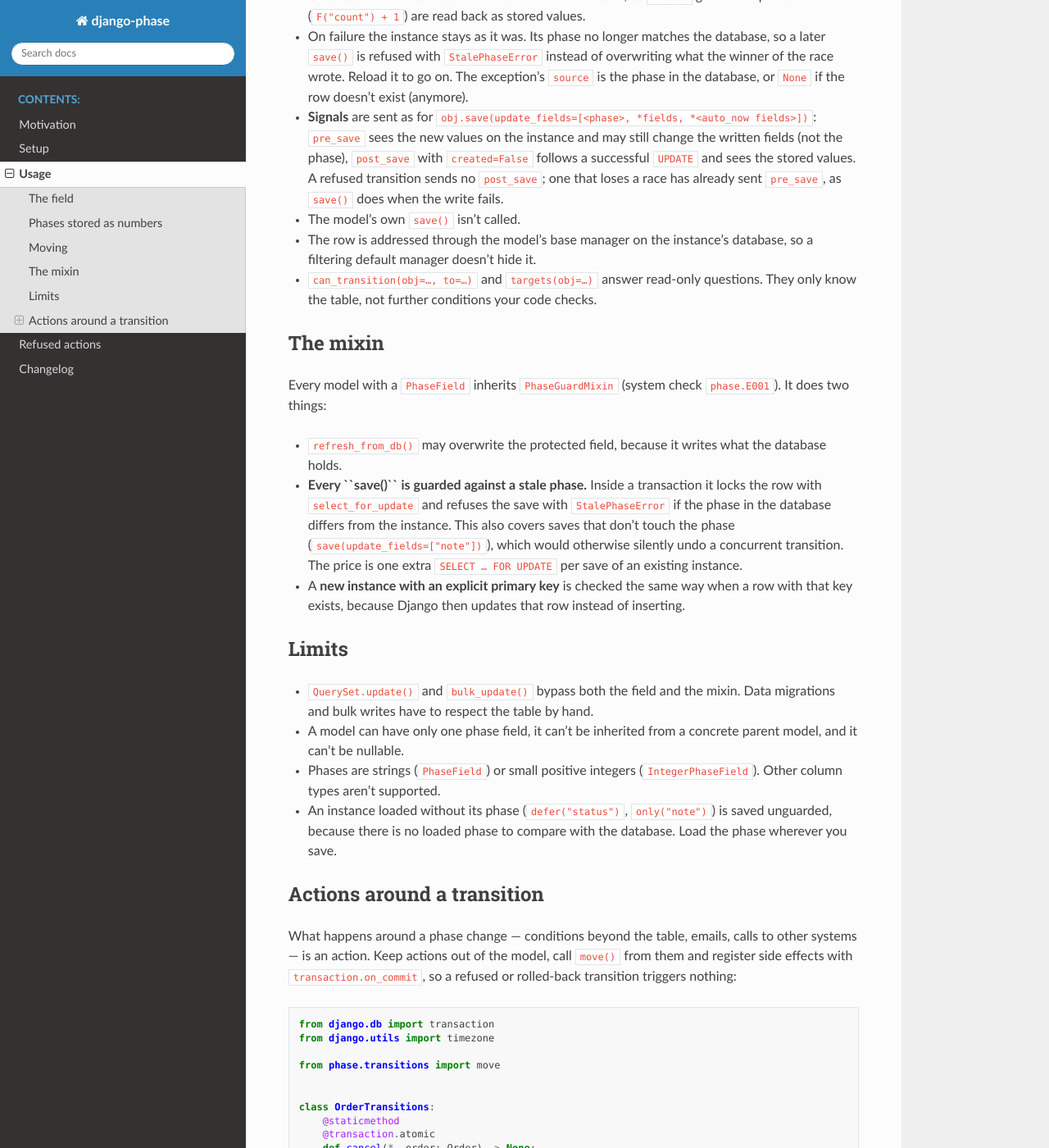
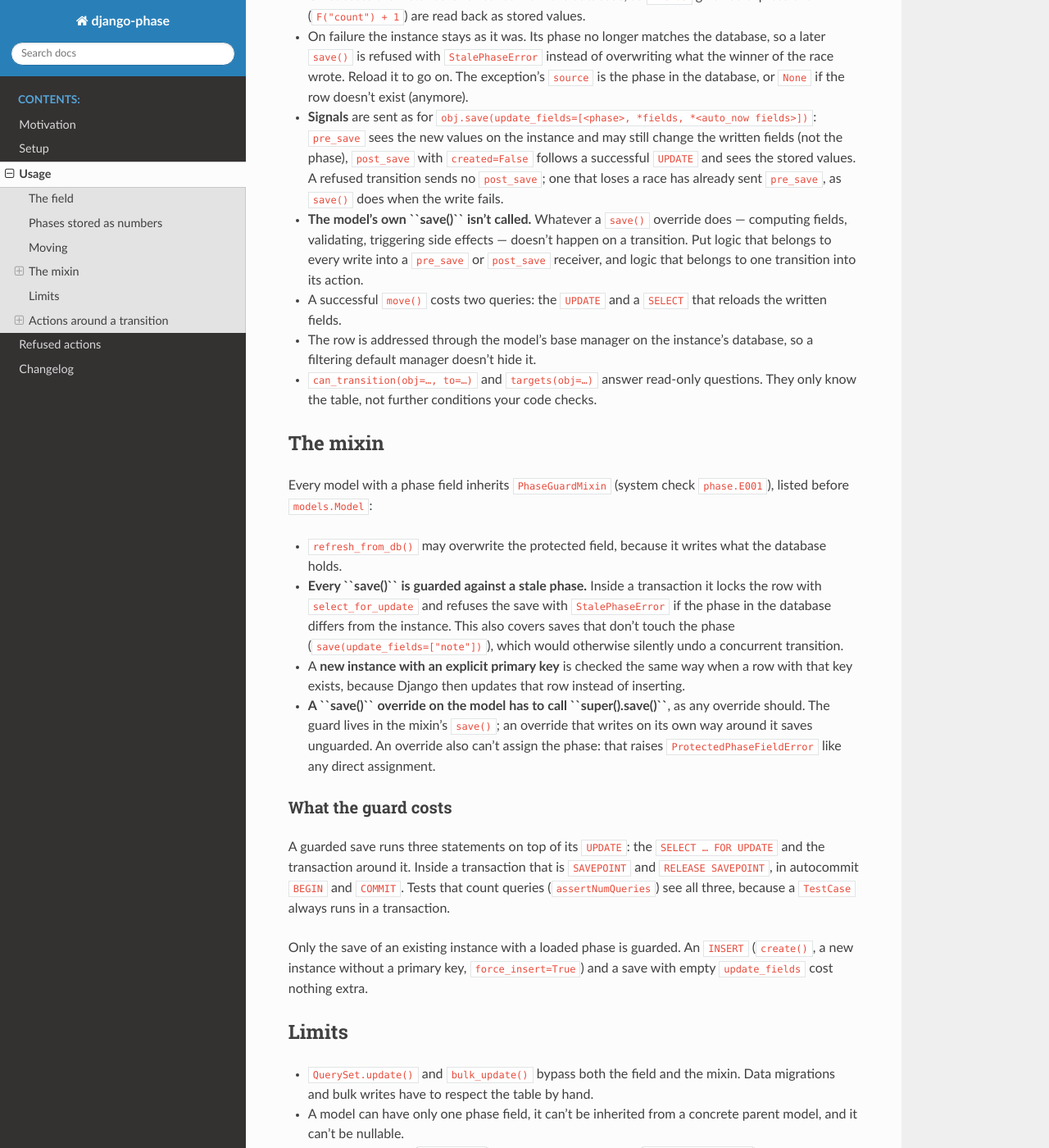
Before and after one commit to beyonder-deutschland/django-phase, a Sphinx documentation site: the page built from docs/features/usage.md, in a window 1280 px wide and 1400 px high, scrolled down 2293 px. Shown: the whole window at 82% size. Built offline with Sphinx 7.4.7 and the Read the Docs theme 3.1.0, drawn with Linux system fonts in a browser that asks for light colours.

Commit message:
Document save() overrides and the query cost of the guard and of move()
Co-Authored-By: Claude Fable 5.2 <noreply@anthropic.com>

```diff
--- a/docs/features/usage.md
+++ b/docs/features/usage.md
@@ -105,7 +105,10 @@ move(obj=order, to=Order.Status.PAID, paid_at=timezone.now())
   values on the instance and may still change the written fields (not the phase), `post_save` with `created=False`
   follows a successful `UPDATE` and sees the stored values. A refused transition sends no `post_save`; one that loses a
   race has already sent `pre_save`, as `save()` does when the write fails.
-* The model's own `save()` isn't called.
+* **The model's own `save()` isn't called.** Whatever a `save()` override does — computing fields, validating,
+  triggering side effects — doesn't happen on a transition. Put logic that belongs to every write into a `pre_save` or
+  `post_save` receiver, and logic that belongs to one transition into its action.
+* A successful `move()` costs two queries: the `UPDATE` and a `SELECT` that reloads the written fields.
 * The row is addressed through the model's base manager on the instance's database, so a filtering default manager
   doesn't hide it.
 * `can_transition(obj=…, to=…)` and `targets(obj=…)` answer read-only questions. They only know the table, not further
@@ -113,15 +116,27 @@ move(obj=order, to=Order.Status.PAID, paid_at=timezone.now())
 
 ## The mixin
 
-Every model with a `PhaseField` inherits `PhaseGuardMixin` (system check `phase.E001`). It does two things:
+Every model with a phase field inherits `PhaseGuardMixin` (system check `phase.E001`), listed before `models.Model`:
 
 * `refresh_from_db()` may overwrite the protected field, because it writes what the database holds.
 * **Every `save()` is guarded against a stale phase.** Inside a transaction it locks the row with `select_for_update`
   and refuses the save with `StalePhaseError` if the phase in the database differs from the instance. This also covers
   saves that don't touch the phase (`save(update_fields=["note"])`), which would otherwise silently undo a concurrent
-  transition. The price is one extra `SELECT … FOR UPDATE` per save of an existing instance.
+  transition.
 * A **new instance with an explicit primary key** is checked the same way when a row with that key exists, because
   Django then updates that row instead of inserting.
+* **A `save()` override on the model has to call `super().save()`**, as any override should. The guard lives in the
+  mixin's `save()`; an override that writes on its own way around it saves unguarded. An override also can't assign
+  the phase: that raises `ProtectedPhaseFieldError` like any direct assignment.
+
+### What the guard costs
+
+A guarded save runs three statements on top of its `UPDATE`: the `SELECT … FOR UPDATE` and the transaction around it.
+Inside a transaction that is `SAVEPOINT` and `RELEASE SAVEPOINT`, in autocommit `BEGIN` and `COMMIT`. Tests that count
+queries (`assertNumQueries`) see all three, because a `TestCase` always runs in a transaction.
+
+Only the save of an existing instance with a loaded phase is guarded. An `INSERT` (`create()`, a new instance without a
+primary key, `force_insert=True`) and a save with empty `update_fields` cost nothing extra.
 
 ## Limits
 
```
